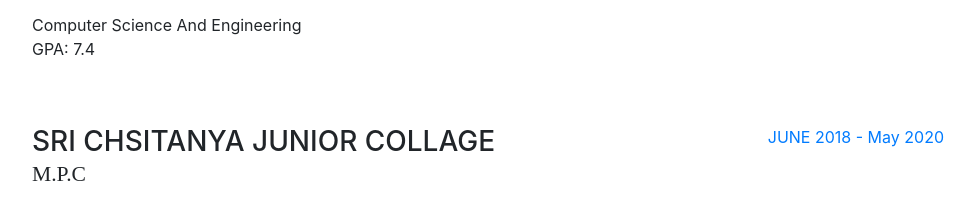
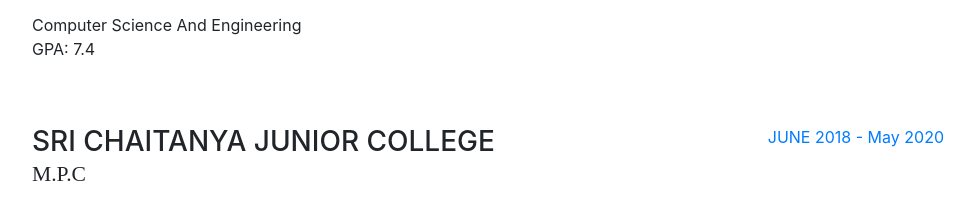
Before and after one commit to rahul2214/My-Portfolio, a website with bundled scripts: page index.html in a window 1280 px wide. Shown: the part 1910-2113 px from the top of the page, without its empty margins (288-1263 px from the left). Built offline with nearby package versions, Linux system fonts and the light colour scheme; a web font is replaced by a local one.

Commit message:
Update index.html

```diff
--- a/index.html
+++ b/index.html
@@ -186,7 +186,7 @@
 
         <div class="resume-item d-flex flex-column flex-md-row">
           <div class="resume-content mr-auto">
-            <h3 class="mb-0">Sri Chsitanya Junior Collage</h3>
+            <h3 class="mb-0">Sri Chaitanya Junior College</h3>
             <div class="subheading mb-3">M.P.C</div>
             <p>Percentage: 91.3%</p>
           </div>
```
